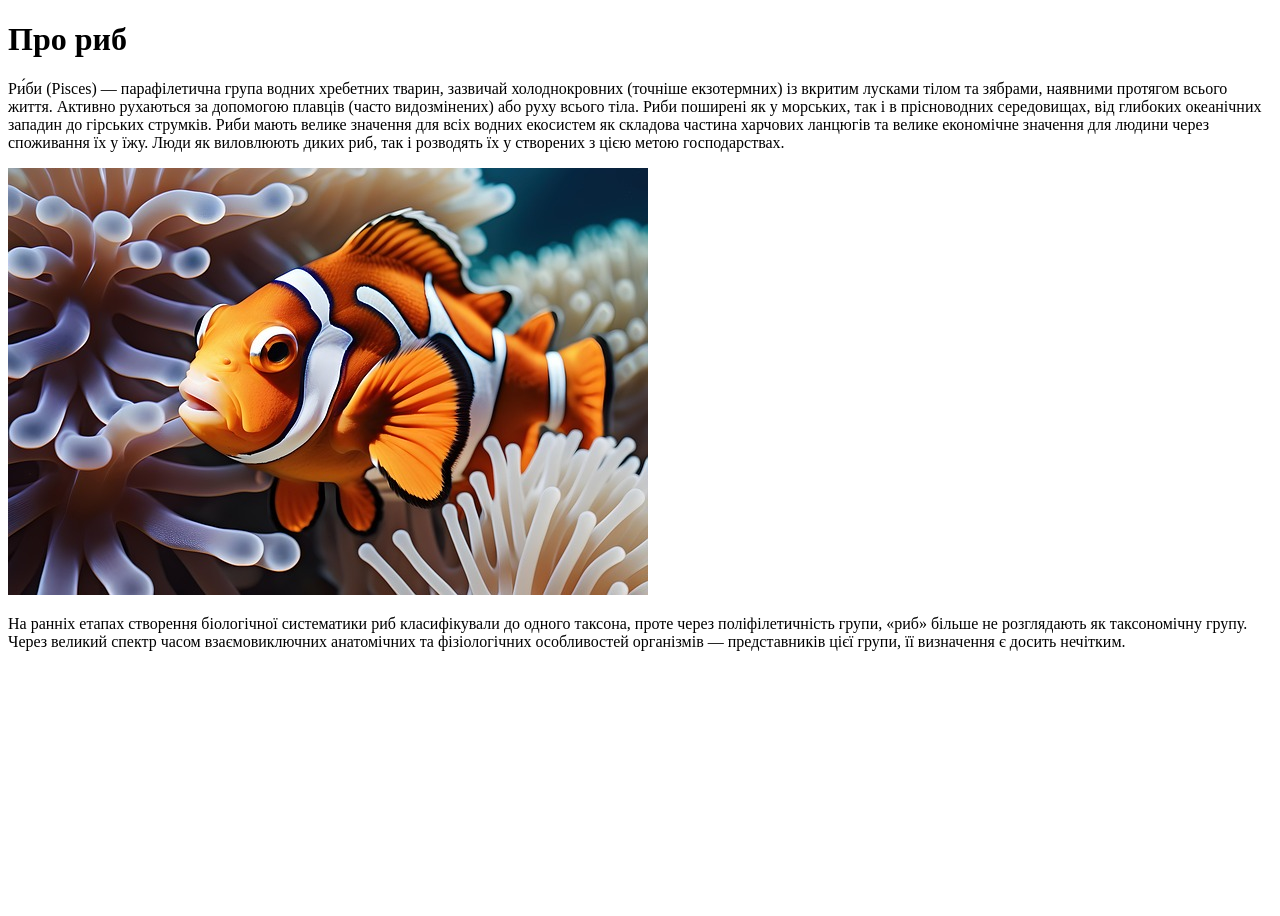
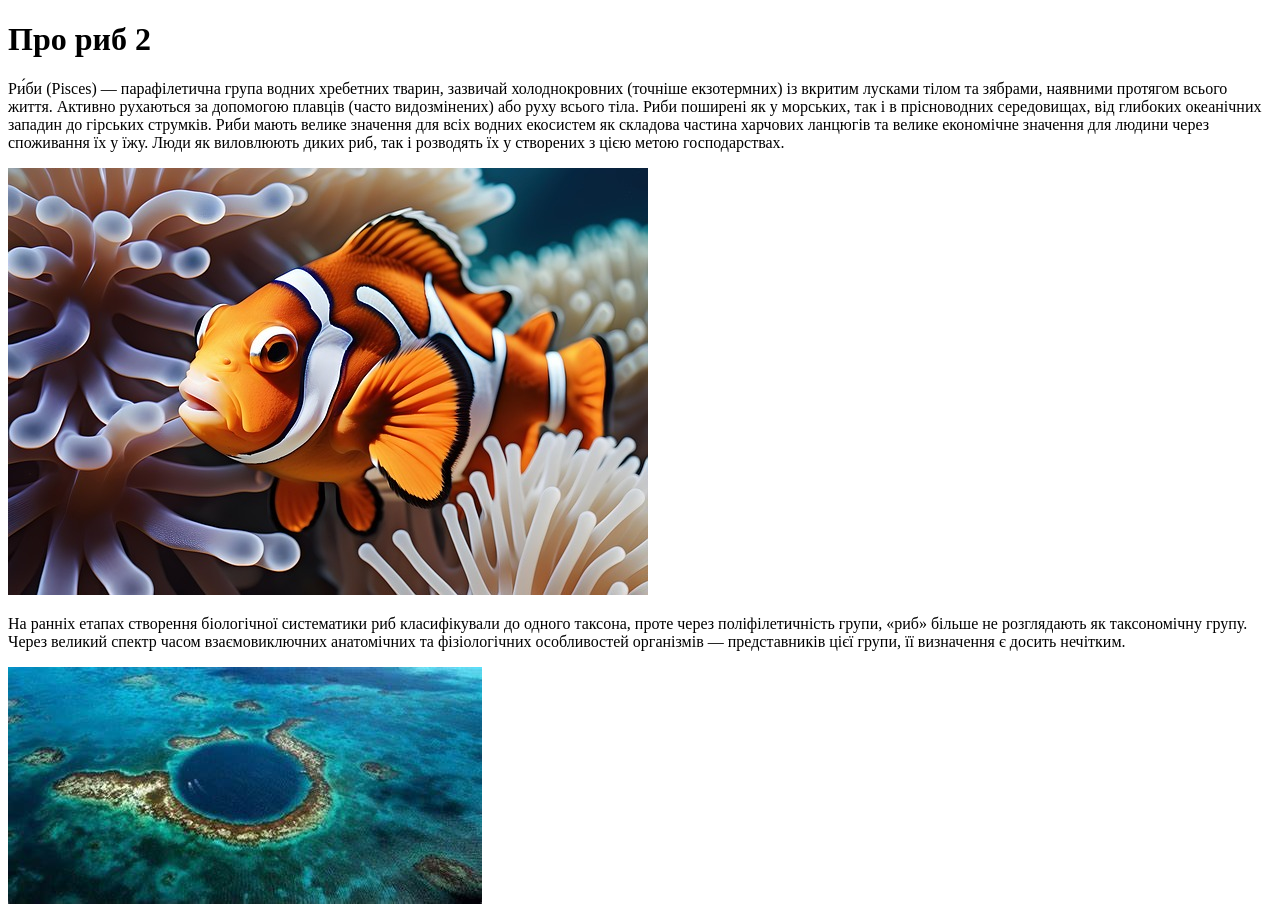
Before and after one commit to SeaLionJS/git_lesson2, a plain HTML site: page index.html in a window 1280 px wide. Before the commit the page ends 800 px from the top, so only its background shows below. Drawn offline with Linux system fonts and the light colour scheme.

Commit message:
Додано картинки

```diff
--- a/index.html
+++ b/index.html
@@ -8,7 +8,7 @@
 </head>
 
 <body>
-    <h1>Про риб</h1>
+    <h1>Про риб 2</h1>
     <p>
         Ри́би (Pisces) — парафілетична група водних хребетних тварин, зазвичай холоднокровних (точніше екзотермних) із
         вкритим лусками тілом та зябрами, наявними протягом всього життя. Активно рухаються за допомогою плавців (часто
@@ -24,6 +24,7 @@
         взаємовиключних анатомічних та фізіологічних особливостей організмів — представників цієї групи, її визначення є
         досить нечітким.
     </p>
+    <img src="OIP (4).jpg" alt="">
 </body>
 
 </html>
```
Also changed, not shown: OIP (4).jpg (added).
